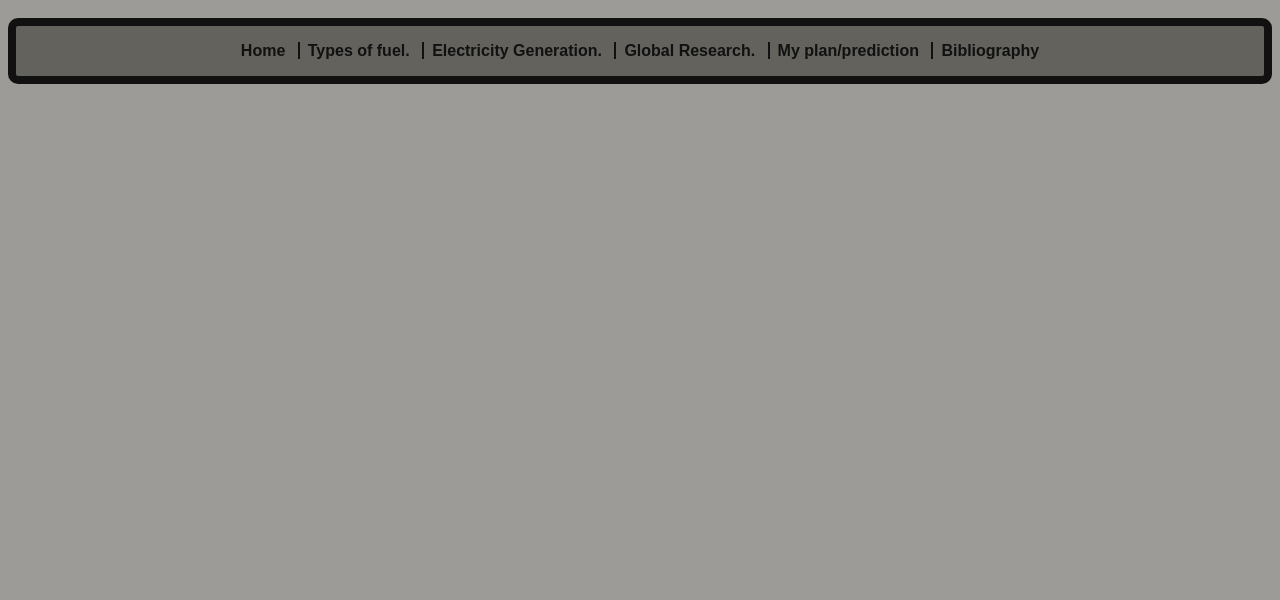
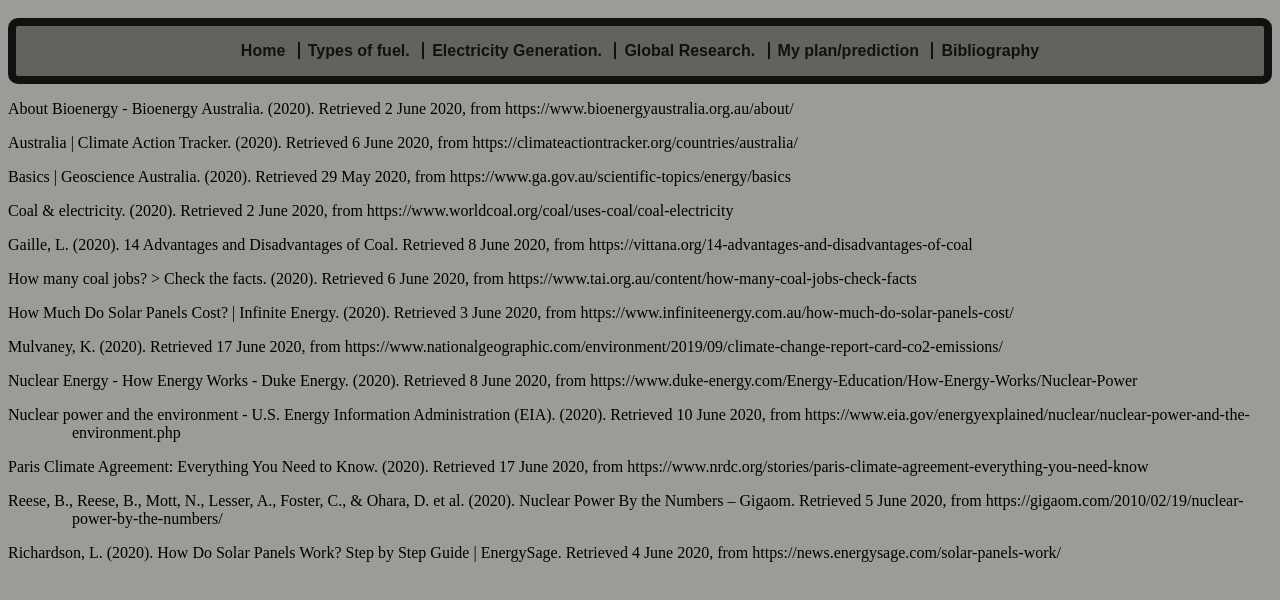
Before and after one commit to ScienceAssignment/ScienceAssignment.github.io, a plain HTML site: page biliography.html in a window 1280 px wide. Shown: the part 50-650 px from the top of the page. Drawn offline with Linux system fonts and the light colour scheme.

Commit message:
Final BIB

```diff
--- a/biliography.html
+++ b/biliography.html
@@ -27,6 +27,50 @@
     </ul>
 </nav>
 <!--Insert Bibliography-->
+<div style="padding-left: 4em; text-indent: -4em;">
+    <p>About Bioenergy - Bioenergy Australia. (2020). Retrieved 2 June 2020, from https://www.bioenergyaustralia.org.au/about/</p>
+    <p>Australia | Climate Action Tracker. (2020). Retrieved 6 June 2020, from https://climateactiontracker.org/countries/australia/</p>
+    <p>Basics | Geoscience Australia. (2020). Retrieved 29 May 2020, from https://www.ga.gov.au/scientific-topics/energy/basics</p>
+    <p>Coal & electricity. (2020). Retrieved 2 June 2020, from https://www.worldcoal.org/coal/uses-coal/coal-electricity</p>
+    <p>Gaille, L. (2020). 14 Advantages and Disadvantages of Coal. Retrieved 8 June 2020, from https://vittana.org/14-advantages-and-disadvantages-of-coal</p>
+    <p>How many coal jobs? > Check the facts. (2020). Retrieved 6 June 2020, from https://www.tai.org.au/content/how-many-coal-jobs-check-facts</p>
+    <p>How Much Do Solar Panels Cost? | Infinite Energy. (2020). Retrieved 3 June 2020, from https://www.infiniteenergy.com.au/how-much-do-solar-panels-cost/</p>
+    <p>Mulvaney, K. (2020). Retrieved 17 June 2020, from https://www.nationalgeographic.com/environment/2019/09/climate-change-report-card-co2-emissions/</p>
+    <p>Nuclear Energy - How Energy Works - Duke Energy. (2020). Retrieved 8 June 2020, from https://www.duke-energy.com/Energy-Education/How-Energy-Works/Nuclear-Power</p>
+    <p>Nuclear power and the environment - U.S. Energy Information Administration (EIA). (2020). Retrieved 10 June 2020, from https://www.eia.gov/energyexplained/nuclear/nuclear-power-and-the-environment.php</p>
+    <p>Paris Climate Agreement: Everything You Need to Know. (2020). Retrieved 17 June 2020, from https://www.nrdc.org/stories/paris-climate-agreement-everything-you-need-know</p>
+    <p>Reese, B., Reese, B., Mott, N., Lesser, A., Foster, C., & Ohara, D. et al. (2020). Nuclear Power By the Numbers – Gigaom. Retrieved 5 June 2020, from https://gigaom.com/2010/02/19/nuclear-power-by-the-numbers/</p>
+    <p>Richardson, L. (2020). How Do Solar Panels Work? Step by Step Guide | EnergySage. Retrieved 4 June 2020, from https://news.energysage.com/solar-panels-work/</p>
+
+</div>
+<!--
+    References
+About Bioenergy - Bioenergy Australia. (2020). Retrieved 2 June 2020, from https://www.bioenergyaustralia.org.au/about/
+
+Australia | Climate Action Tracker. (2020). Retrieved 6 June 2020, from https://climateactiontracker.org/countries/australia/
+
+Basics | Geoscience Australia. (2020). Retrieved 29 May 2020, from https://www.ga.gov.au/scientific-topics/energy/basics
+
+Coal & electricity. (2020). Retrieved 2 June 2020, from https://www.worldcoal.org/coal/uses-coal/coal-electricity
+
+Gaille, L. (2020). 14 Advantages and Disadvantages of Coal. Retrieved 8 June 2020, from https://vittana.org/14-advantages-and-disadvantages-of-coal
+
+How many coal jobs? > Check the facts. (2020). Retrieved 6 June 2020, from https://www.tai.org.au/content/how-many-coal-jobs-check-facts
+
+How Much Do Solar Panels Cost? | Infinite Energy. (2020). Retrieved 3 June 2020, from https://www.infiniteenergy.com.au/how-much-do-solar-panels-cost/
+
+Mulvaney, K. (2020). Retrieved 17 June 2020, from https://www.nationalgeographic.com/environment/2019/09/climate-change-report-card-co2-emissions/
+
+Nuclear Energy - How Energy Works - Duke Energy. (2020). Retrieved 8 June 2020, from https://www.duke-energy.com/Energy-Education/How-Energy-Works/Nuclear-Power
+
+Nuclear power and the environment - U.S. Energy Information Administration (EIA). (2020). Retrieved 10 June 2020, from https://www.eia.gov/energyexplained/nuclear/nuclear-power-and-the-environment.php
+
+Paris Climate Agreement: Everything You Need to Know. (2020). Retrieved 17 June 2020, from https://www.nrdc.org/stories/paris-climate-agreement-everything-you-need-know
+
+Reese, B., Reese, B., Mott, N., Lesser, A., Foster, C., & Ohara, D. et al. (2020). Nuclear Power By the Numbers – Gigaom. Retrieved 5 June 2020, from https://gigaom.com/2010/02/19/nuclear-power-by-the-numbers/
+
+Richardson, L. (2020). How Do Solar Panels Work? Step by Step Guide | EnergySage. Retrieved 4 June 2020, from https://news.energysage.com/solar-panels-work/
+-->
 
 <style>
     nav ul {
```
Also changed, not shown: 1 other file.
